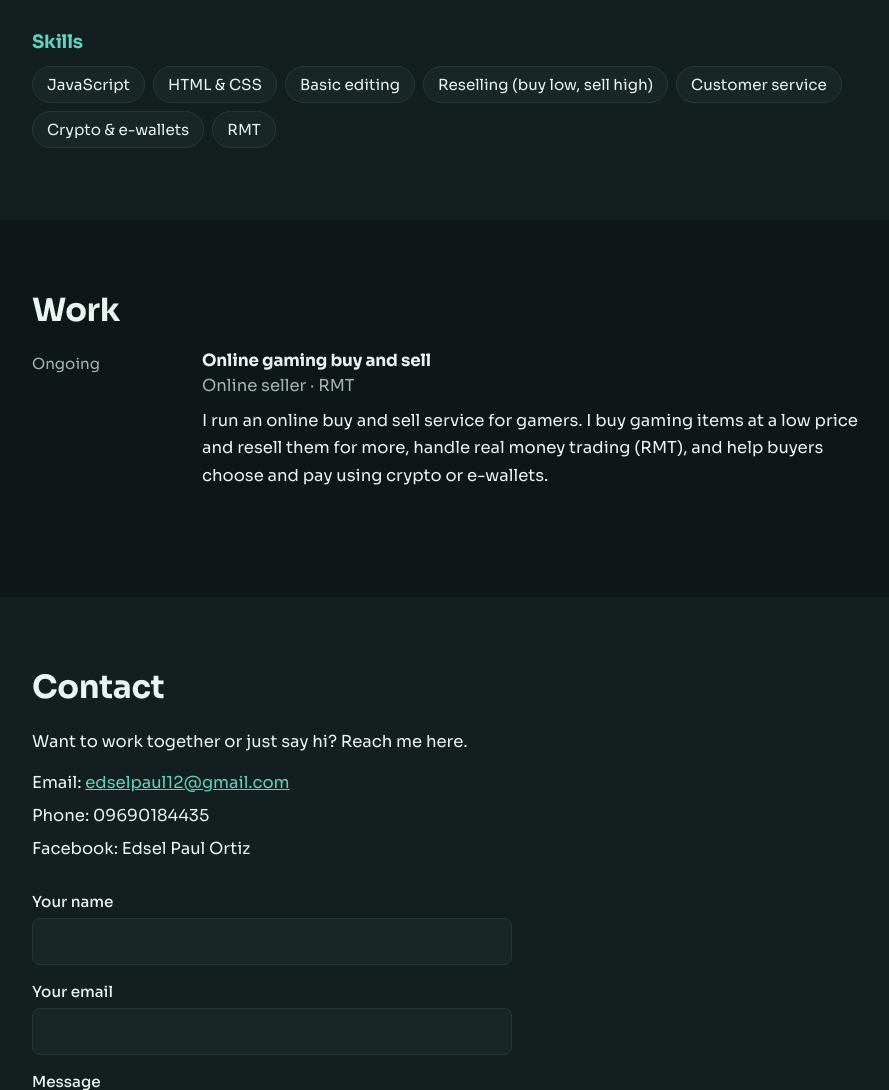
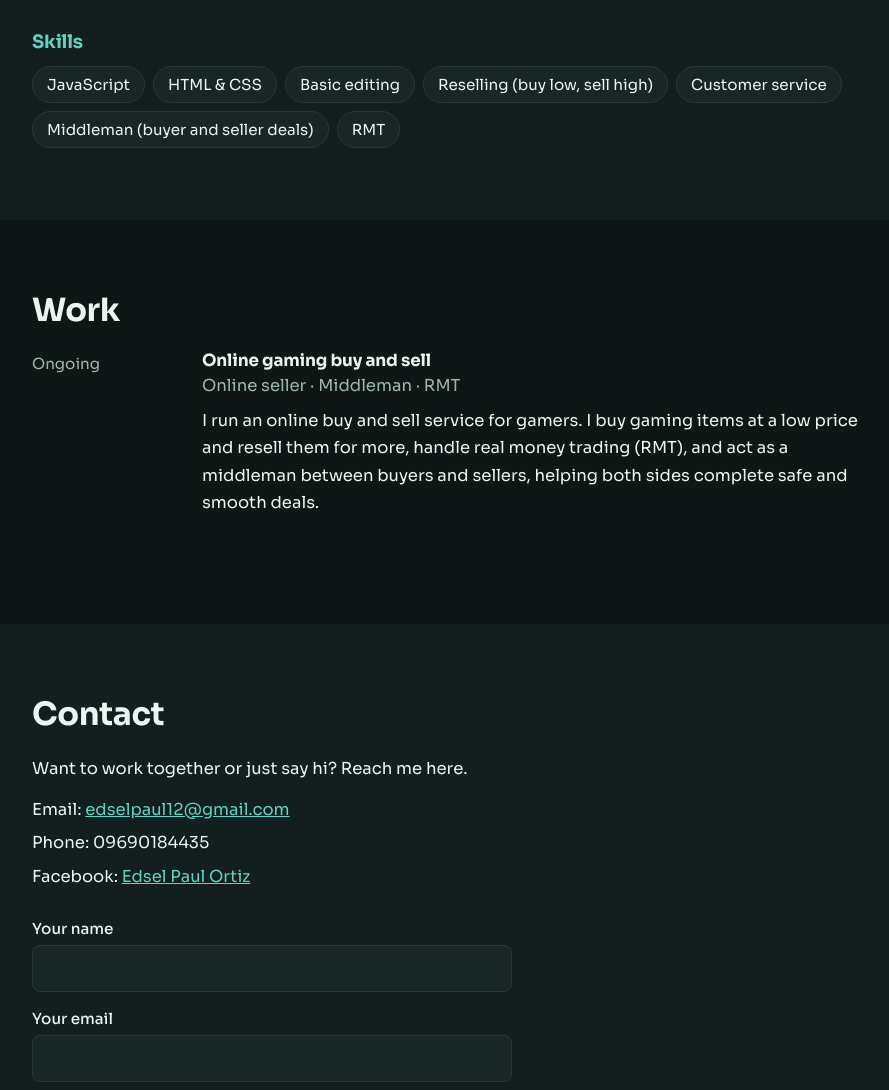
Before and after one commit to edselpaul12-cmyk/portfolio, a plain HTML site: page index.html in a window 1280 px wide. Shown: the part 2033-3123 px from the top of the page, without its empty margins (182-1071 px from the left). Drawn offline with Linux system fonts and the light colour scheme.

Commit message:
add middleman role

```diff
--- a/index.html
+++ b/index.html
@@ -76,7 +76,7 @@
       <h3>Experience</h3>
       <div class="item">
         <div class="when">Ongoing</div>
-        <div><h4>Online gaming buy and sell</h4><p class="sub">Online seller · RMT</p><p>Online buy and sell service for gamers, including real money trading (RMT).</p></div>
+        <div><h4>Online gaming buy and sell</h4><p class="sub">Online seller · Middleman · RMT</p><p>Online buy and sell service for gamers, including real money trading (RMT).</p></div>
       </div>
 
       <h3>Certifications</h3>
@@ -99,7 +99,7 @@
         <li>Basic editing</li>
         <li>Reselling (buy low, sell high)</li>
         <li>Customer service</li>
-        <li>Crypto &amp; e-wallets</li>
+        <li>Middleman (buyer and seller deals)</li>
         <li>RMT</li>
       </ul>
     </div>
@@ -110,7 +110,7 @@
       <h2>Work</h2>
       <div class="item">
         <div class="when">Ongoing</div>
-        <div><h4>Online gaming buy and sell</h4><p class="sub">Online seller · RMT</p><p>I run an online buy and sell service for gamers. I buy gaming items at a low price and resell them for more, handle real money trading (RMT), and help buyers choose and pay using crypto or e-wallets.</p></div>
+        <div><h4>Online gaming buy and sell</h4><p class="sub">Online seller · Middleman · RMT</p><p>I run an online buy and sell service for gamers. I buy gaming items at a low price and resell them for more, handle real money trading (RMT), and act as a middleman between buyers and sellers, helping both sides complete safe and smooth deals.</p></div>
       </div>
     </div>
   </section>
@@ -122,7 +122,7 @@
       <ul class="links">
         <li>Email: <a href="mailto:edselpaul12@gmail.com">edselpaul12@gmail.com</a></li>
         <li>Phone: 09690184435</li>
-        <li>Facebook: Edsel Paul Ortiz</li>
+        <li>Facebook: <a href="https://www.facebook.com/profile.php?id=61581628923752" target="_blank" rel="noopener">Edsel Paul Ortiz</a></li>
       </ul>
       <form id="contactForm">
         <label>Your name<input id="fName" required autocomplete="name"></label>
```
